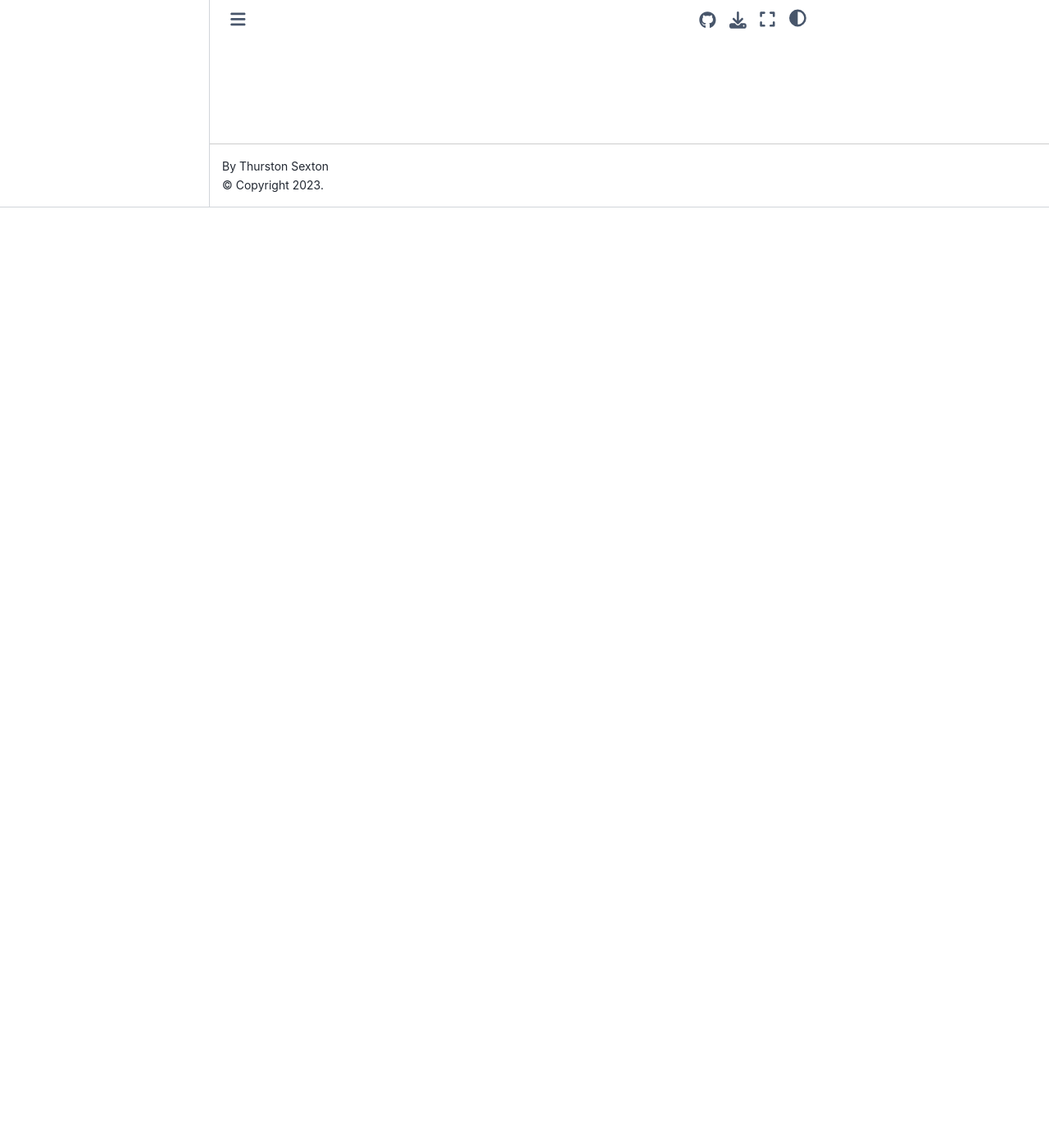
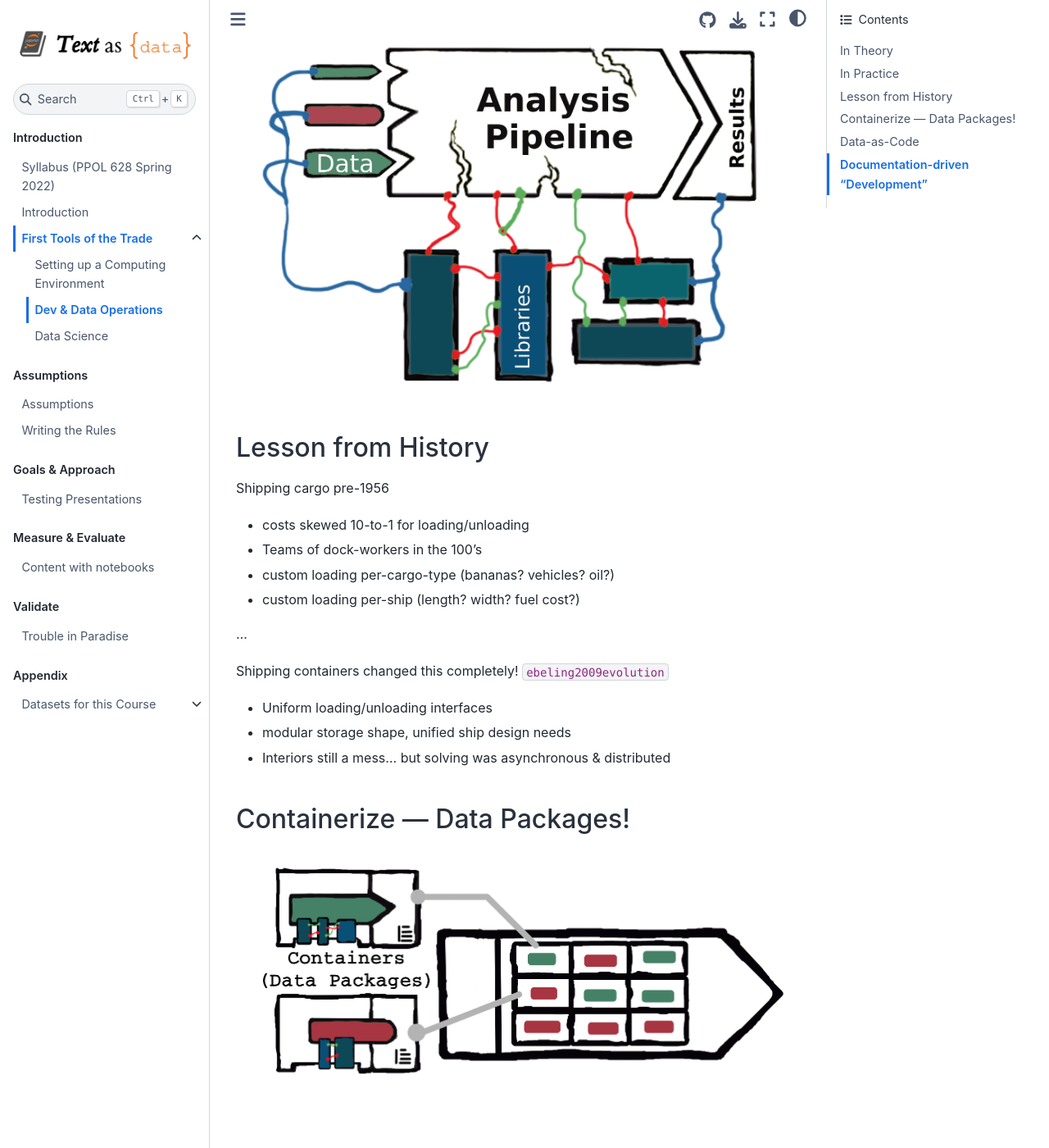
Before and after one commit to TLP-COI/text-data-course, a Jupyter Book: the page built from content/00-introduction/tools-02ops.md, in a window 1280 px wide and 1400 px high, scrolled down 1147 px. Shown: the whole window at 82% size. Built offline with Jupyter Book 1.0.4 settings and Sphinx 7.4.7 and the Sphinx Book theme 1.1.4, drawn with Linux system fonts in a browser that asks for light colours; cross-references to code outside the pages are shown as plain code; some of the changed text lies outside the part shown.

Commit message:
staging for first class

```diff
--- a/content/00-introduction/tools-02ops.md
+++ b/content/00-introduction/tools-02ops.md
@@ -4,3 +4,73 @@
 - git forges and branch workflow
 - data packages (dvc, frictionless)
 - Special: this repository!
+
+
+> Digital infrastructure promoting data sharing and consumption
+
+- Data
+- Tools (for the data)
+- Guides (Documentation)
+
+
+## In Theory
+
+Analysts, data scientists, etc.:
+
+- Load their data
+- Grab their trusty libraries of well-documented tools
+- $\rightarrow$ _pipeline_ $\rightarrow$
+- Report out _results_ that anyone can use and trust!
+
+![Alchemy is _so clean_!](img/clean-pipe-transp.png)
+
+## In Practice
+
+**~80%** of an Analyst's time is spent wrangling and preprocessing their data... everyone re-invents the wheel _for almost every analysis_!
+
+![the _pain_...](img/messy-pipe-transp.png)
+
+## Lesson from History
+
+Shipping cargo pre-1956
+
+- costs skewed 10-to-1 for loading/unloading
+- Teams of dock-workers in the 100's
+- custom loading per-cargo-type (bananas? vehicles? oil?)
+- custom loading per-ship (length? width? fuel cost?)
+
+. . .
+
+Shipping containers changed this completely! {cite}`ebeling2009evolution`
+
+- Uniform loading/unloading interfaces
+- modular storage shape, unified ship design needs
+- Interiors still a mess... but solving was asynchronous & distributed
+
+## Containerize --- Data Packages!
+
+![
+  Bundle the data with the libraries, documentation that you have already finished, to share with others in a uniform way!
+](img/containerize.png)
+
+## Data-as-Code
+
+How do we do this, in practice? One way... **DataOps**
+
+Treat **Data-as-Code** to exploit existing DevOps infrastructure
+
+- Dependency management and provision
+- Version Control and releases
+- Reproducibility and programmatic access
+
+![Example Tools for DataOps](img/dataops-logos.png)
+
+## Documentation-driven "Development"
+
+**Documentation**, of data infrastructure is a container's "cargo manifest"
+
+- distributed and asynchronous collaboration? **Version control** (`git`)
+- separation of form and content? **Plain text** (`markdown`)
+- Deploy PDF's, websites, etc? **Static site generators**
+
+![Example Tools for DataOps](img/docs-logos.png)
--- a/content/_config.yml
+++ b/content/_config.yml
@@ -20,6 +20,8 @@
     - substitution
     - linkify
     - colon_fence
+    - dollarmath
+    - amsmath
     # - strikethrough
   myst_substitutions:
     course: PPOL 628
--- a/content/references.bib
+++ b/content/references.bib
@@ -1,3 +1,14 @@
+%% Data Infrastructure %%
+@article{ebeling2009evolution,
+  title={Evolution of a Box},
+  author={Ebeling, CE},
+  journal={Invention and Technology},
+  volume={23},
+  number={4},
+  pages={8--9},
+  year={2009}
+}
+
 
 %% TLP %%
 
```
Also changed, not shown: content/00-introduction/intro.md (+26 -4 lines), content/00-introduction/img/clean-pipe-transp.png (added), content/00-introduction/img/containerize.png (added), content/00-introduction/img/dataops-logos.png (added), content/00-introduction/img/docs-logos.png (added), content/00-introduction/img/messy-pipe-transp.png (added), 1 other file.
